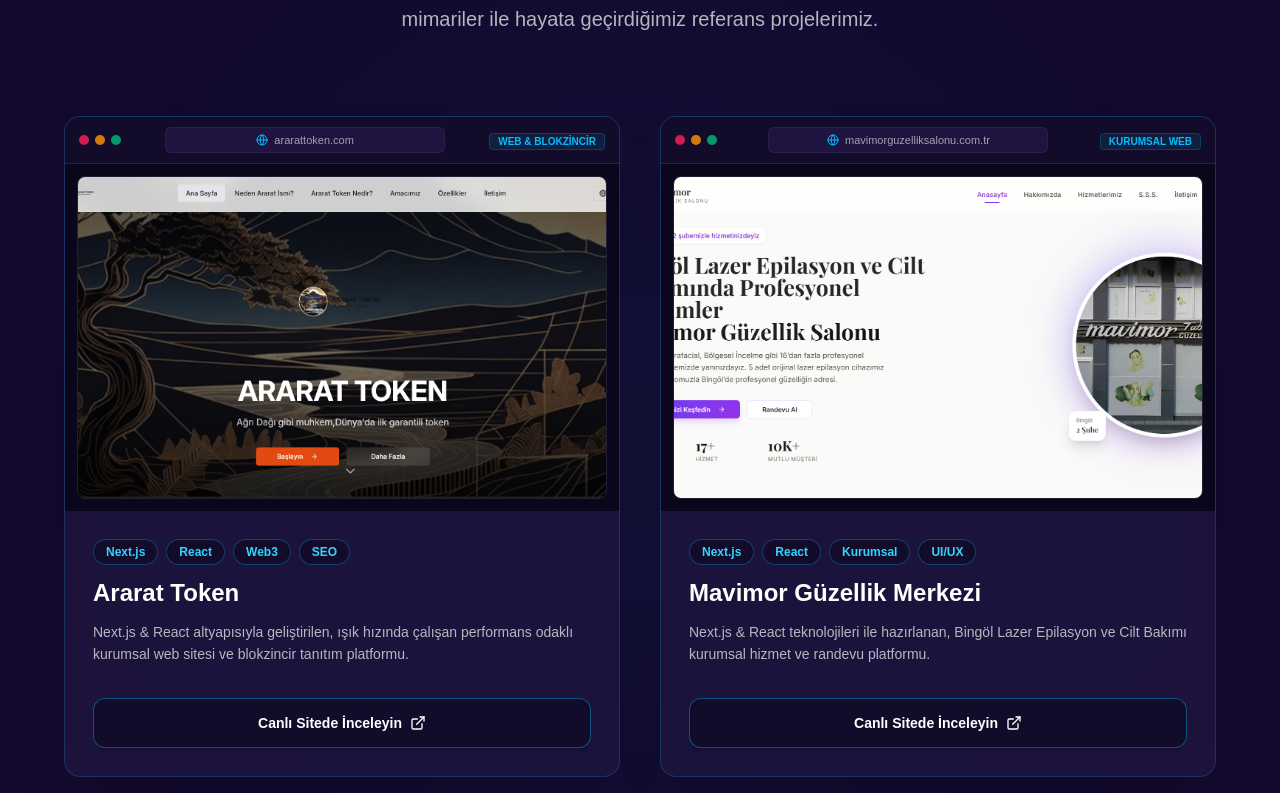
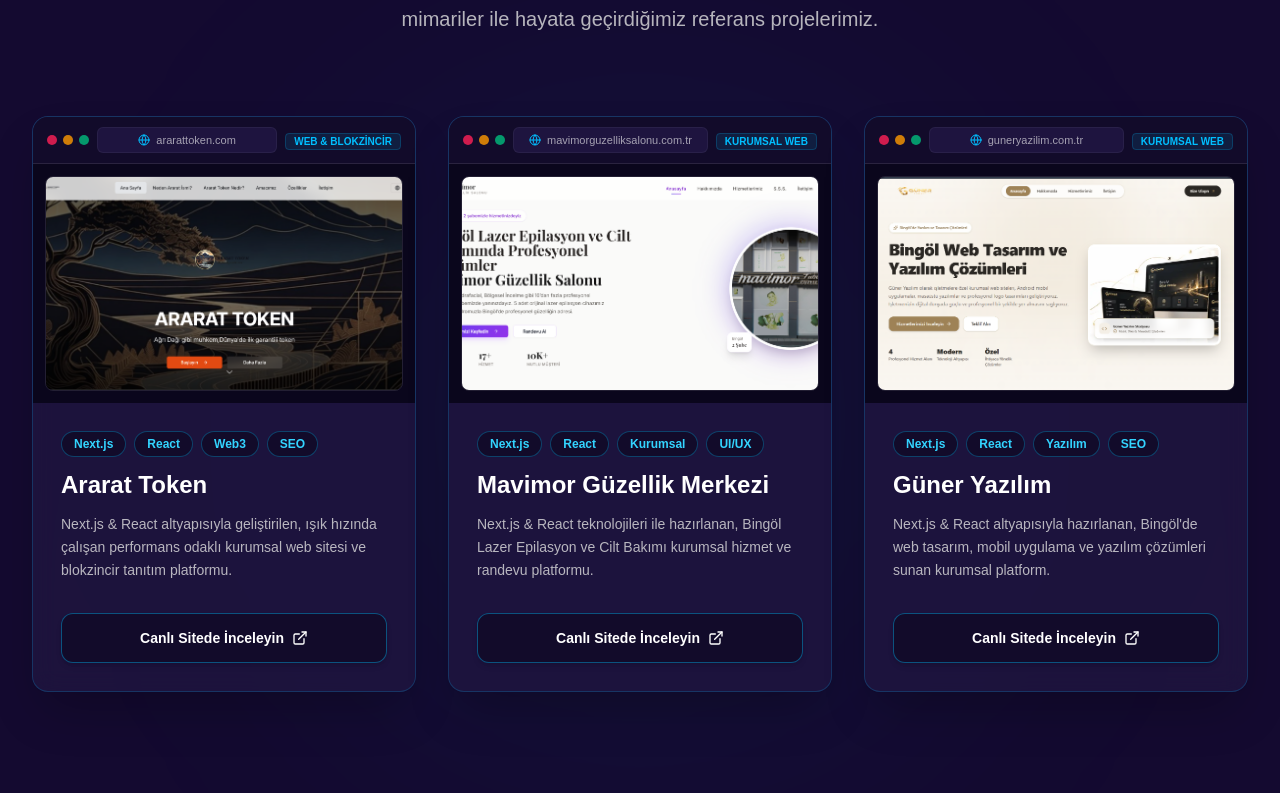
Before and after one commit to ramazangalip/visiondevstudio, a Next.js app: page / in a window 1280 px wide. Shown: the part 3487-4280 px from the top of the page. Built offline with nearby package versions, Linux system fonts and the light colour scheme.

Commit message:
yeni proje

```diff
--- a/app/components/Portfolio.tsx
+++ b/app/components/Portfolio.tsx
@@ -33,6 +33,15 @@
     liveLink: "https://mavimorguzelliksalonu.com.tr/",
     tags: ["Next.js", "React", "Kurumsal", "UI/UX"],
   },
+  {
+    id: 3,
+    title: "Güner Yazılım",
+    category: "Kurumsal Web",
+    description: "Next.js & React altyapısıyla hazırlanan, Bingöl'de web tasarım, mobil uygulama ve yazılım çözümleri sunan kurumsal platform.",
+    imageUrl: "/guner.png",
+    liveLink: "https://guneryazilim.com.tr/",
+    tags: ["Next.js", "React", "Yazılım", "SEO"],
+  },
 ];
 
 const Portfolio: React.FC = () => {
@@ -60,7 +69,7 @@
         </header>
 
         {/* Tüm Ekran Boyutlarına %100 Uyumlu Proje Izgarası */}
-        <div className="grid grid-cols-1 md:grid-cols-2 gap-8 lg:gap-10 max-w-6xl mx-auto">
+        <div className="grid grid-cols-1 md:grid-cols-2 lg:grid-cols-3 gap-8 max-w-7xl mx-auto">
           {projectsList.map((project) => (
             <article
               key={project.id}
```
Also changed, not shown: public/guner.png (added).
